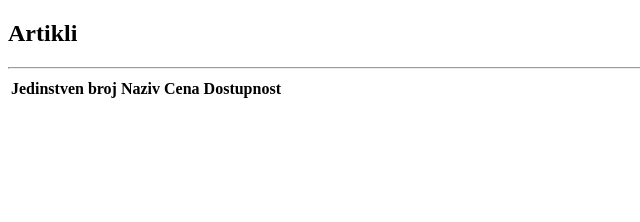
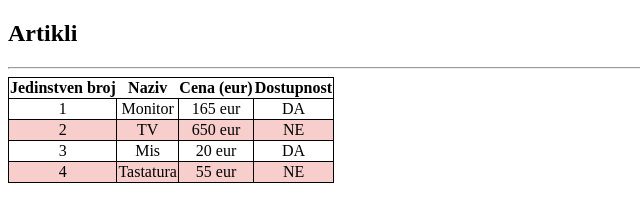
Before and after one commit to JValtner/3_3_Online-prodavnica, a plain HTML site: page index.html in a window 1280 px wide. Shown: the whole page, without its empty margins (0-640 px from the left). Drawn offline with Linux system fonts and the light colour scheme.

Commit message:
Kompletiran script js

```diff
--- a/index.html
+++ b/index.html
@@ -17,7 +17,7 @@
                 Naziv
             </th>
             <th>
-                Cena
+                Cena (eur)
             </th>
             <th>
                 Dostupnost
--- a/js/script.js
+++ b/js/script.js
@@ -1,14 +1,62 @@
 `use strict`
 class Artikal{
-    construktor(jedinstveniBroj, naziv, cena, dostupnost){
+    constructor(jedinstveniBroj, naziv, cena, dostupnost){
         this.jedinstveniBroj = jedinstveniBroj
         this.naziv = naziv
         this.cena = cena
         this.dostupnost = dostupnost
     }
 }
-let artMonitor = new Artikal("Monitor", 165, true)
-let artTv = new Artikal("TV", 650, false)
-let artMis = new Artikal("Mis", 20, true)
-let artTastatura = new Artikal("Tastatura", 55,false)
-const artikli =[artMonitor,artTv,artMis,artTastatura]
+const artMonitor = new Artikal(1,"Monitor", 165, true)
+const artTv = new Artikal(2,"TV", 650, false)
+const artMis = new Artikal(3,"Mis", 20, true)
+const artTastatura = new Artikal(4,"Tastatura", 55,false)
+
+const artikli = [artMonitor,artTv,artMis,artTastatura];
+
+let tabela = document.querySelector("#artikli")
+tabela.style.borderCollapse = "collapse"
+tabela.style.border = "1px solid black"
+tabela.style.textAlign = "center"
+
+for(let artikal of artikli){
+    let tr = document.createElement("tr")
+
+
+    let jedinstveniBroj= document.createElement("td")
+    let naziv= document.createElement("td")
+    let cena= document.createElement("td")
+    let dostupnost= document.createElement("td")
+
+    jedinstveniBroj.style.border = "1px solid black"
+    jedinstveniBroj.style.borderCollapse = "collapse"
+    naziv.style.border = "1px solid black"
+    naziv.style.borderCollapse = "collapse"
+    cena.style.border = "1px solid black"
+    cena.style.borderCollapse = "collapse"
+    dostupnost.style.border = "1px solid black"
+    dostupnost.style.borderCollapse = "collapse"
+
+    jedinstveniBroj.textContent = artikal.jedinstveniBroj
+    naziv.textContent = artikal.naziv
+    cena.textContent = artikal.cena + " eur"
+
+
+    if (artikal.dostupnost) {
+        dostupnost.textContent = "DA"
+    } else {
+        dostupnost.textContent = "NE"
+    }
+
+    if(!artikal.dostupnost){
+        tr.style.backgroundColor="#f8cecc"
+        tr.style.border ="1px solid red"
+    }
+
+    tr.appendChild(jedinstveniBroj)
+    tr.appendChild(naziv)
+    tr.appendChild(cena)
+    tr.appendChild(dostupnost)
+    tabela.appendChild(tr)
+
+}
```
